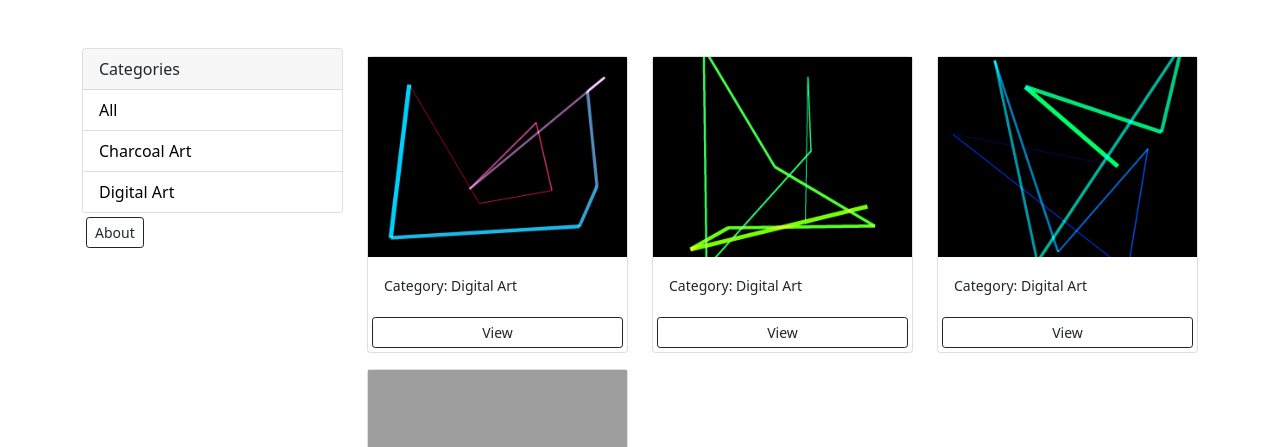
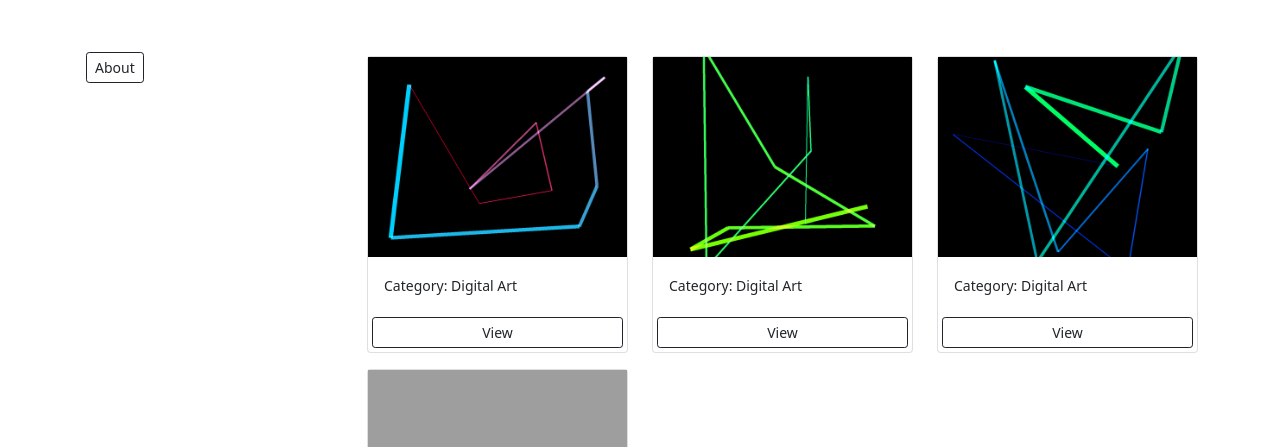
Before and after one commit to agnishwar29/ArtPage, a Django app: page / in a window 1280 px wide. Shown: the top 447 px of the page. Run offline with Django 4.2, Linux system fonts and the light colour scheme; data comes from the database, SQL or seed files in the repository; grey boxes are pictures that could not be loaded.

Commit message:
changed template

```diff
--- a/app/templates/app/gallery.html
+++ b/app/templates/app/gallery.html
@@ -34,25 +34,7 @@
                 {% if request.user.is_authenticated %}
                 <p>  Agnishwar Art</p>
                 {% endif %}
-                <div class="card">
-                    <div class="card-header">
-                        Categories
-                    </div>
-                    <ul class="list-group list-group-flush">
-                        <li class="list-group-item">
-                            <a href="{% url 'gallery' %}">All</a>
-                        </li>
-                        {% for category in categories %}
-                        <li class=" list-group-item">
-                            <a href="{% url 'gallery' %}?category={{category.name}}">
-                                {{category.name}}
-                            </a>
-                        </li>
-                        {% endfor %}
 
-
-                    </ul>
-                </div>
                 <a href="{% url 'about' %}" class="btn btn-outline-dark btn-sm m-1">About</a>
 
             </div>
```
